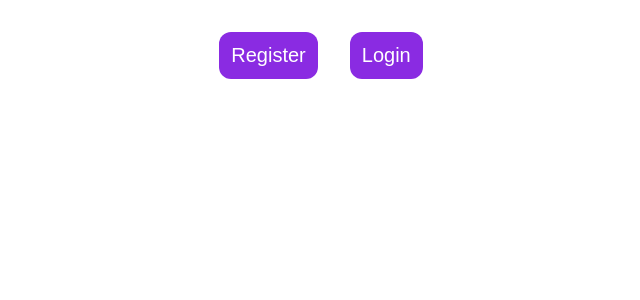
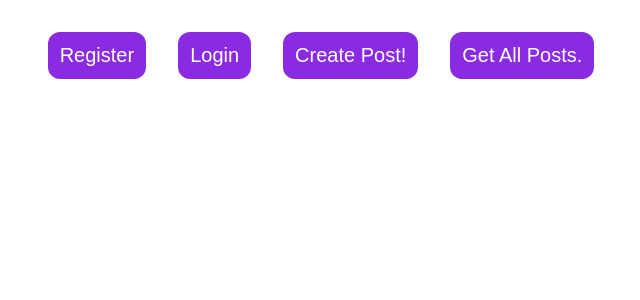
Before and after one commit to kayyenl/Firebase-Training, a React (Create React App) app: page / in a window 1280 px wide. Shown: the top 300 px of the page, without its empty margins (303-943 px from the left). Built offline with nearby package versions, Linux system fonts and the light colour scheme; no server answers.

Commit message:
trying to get all posts now getDocs

```diff
--- a/src/Nav.jsx
+++ b/src/Nav.jsx
@@ -1,7 +1,7 @@
 import React, { useState, useEffect } from "react";
 import { ReactDOM } from "react-dom/client";
 import { auth, db } from './firebase/init';
-import { collection, addDoc } from 'firebase/firestore';
+import { collection, addDoc, getDocs, getDoc } from 'firebase/firestore';
 import {
   createUserWithEmailAndPassword,
   signInWithEmailAndPassword, signOut,
@@ -15,10 +15,16 @@ const Nav = () => {
 
     function createPost() {
         const post = {
-            title: "How millenials are getting jobs",
-            description: "Cue the entrance of the brand new 21st centry workforce!"
+            title: "Rich swe jobs out for uni grads",
+            description: "How did some of them earn past $8k a month?",
         };
         addDoc(collection(db, 'posts'), post)
+        console.log('post success!')
+    }
+
+    async function getAllPosts() {
+        const data = await getDocs(collection(db), 'posts')
+
     }
 
     useEffect(() => { //is actually called many times when re-rendering happens, so its not exactly one time only
@@ -88,6 +94,8 @@ const Nav = () => {
                     </button>
                 } </>
             }
+            <button onClick={() => createPost()}>Create Post!</button>
+            <button onClick={() => getAllPosts()}>Get All Posts.</button>
         </div>
     );
 }
```
